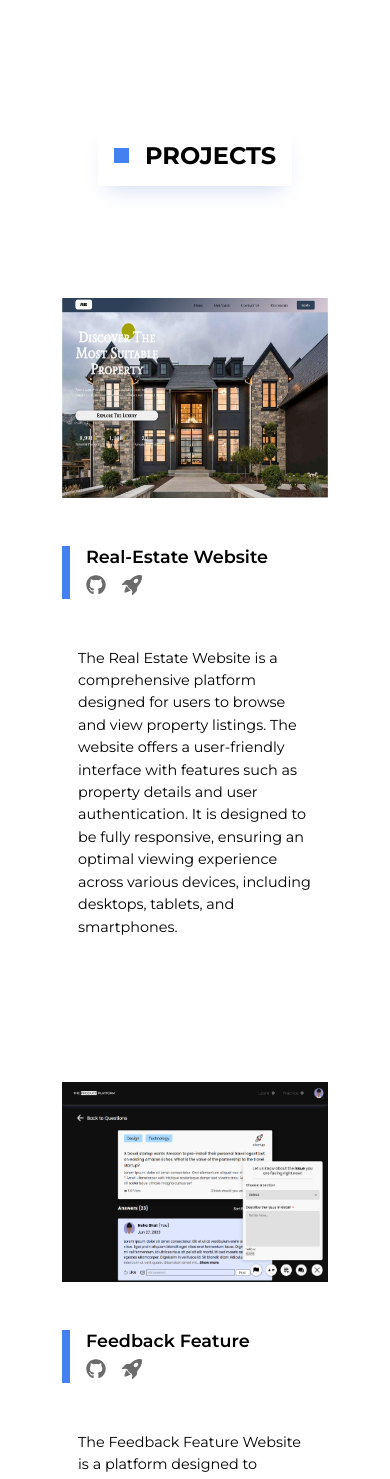
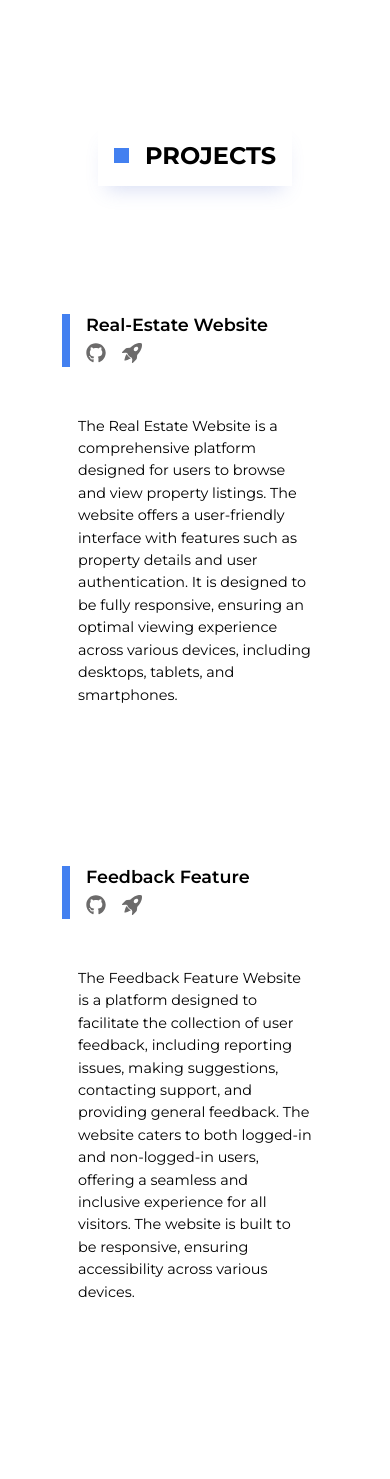
Before and after one commit to annu-1210/MY_PORTFOLIO, a React (Create React App) app: page /projects in a window 390 px wide. Shown: the part 2790-4269 px from the top of the page. Built offline with nearby package versions, Linux system fonts and the light colour scheme.

Commit message:
more projects added

```diff
--- a/src/components/Project/Projects.css
+++ b/src/components/Project/Projects.css
@@ -49,16 +49,6 @@
   background-color: rgb(255, 255, 255);
 }
 
-.box-rightSection{
-  display: flex;
-  margin-top: 2rem;
-}
-
-.box-rightSection img {
-  width:400px;
-  height: 350px;
-}
-
 .project-name {
   display: flex;
   flex-direction: column;
@@ -100,28 +90,6 @@
     width: 350px;
 }
 
-  .box-rightSection-1{
-    background-image: url(../../../public/project1-media.png);
-    background-repeat: no-repeat;
-    background-size:  100% 100%;
-    width: 100%;
-    height: 200px;
-
-  }
-
-  .box-rightSection-2{
-    display: flex;
-    background-image: url(../../../public/project2-media.png);
-    background-repeat: no-repeat;
-    background-size:  100% 100%;
-    width: 100%;
-    height: 200px;
-  }
-
-  .box-rightSection img {
-    display: none;
-  }
-
   .Boxes{
     gap: 2rem;
   }
@@ -149,13 +117,6 @@
     padding: 1rem 2rem;
     max-height: 60rem;
     width: 330px;
-  }
-  .box-rightSection-1{
-    height: 200px;
-  }
-
-  .box-rightSection-2{
-    height: 200px;
   }
 
   .box-leftSection {
--- a/src/components/Project/Projects.js
+++ b/src/components/Project/Projects.js
@@ -50,9 +50,6 @@ function Projects() {
                 including desktops, tablets, and smartphones.
               </div>
             </div>
-            <div className="box-rightSection-1 box-rightSection">
-              <img src="./project1-media.png" alt="logo" />
-            </div>
           </div>
           <div className="project-box"
           >
@@ -82,9 +79,6 @@ function Projects() {
                 responsive, ensuring accessibility across various devices.
               </div>
             </div>
-            <div className="box-rightSection-2 box-rightSection">
-              <img src="./project2-media.png" alt="logo" />
-            </div>
           </div>
         </div>
       </div>
```
Also changed, not shown: src/components/Project/ProjectDetails.js (added, +30 -0 lines).
